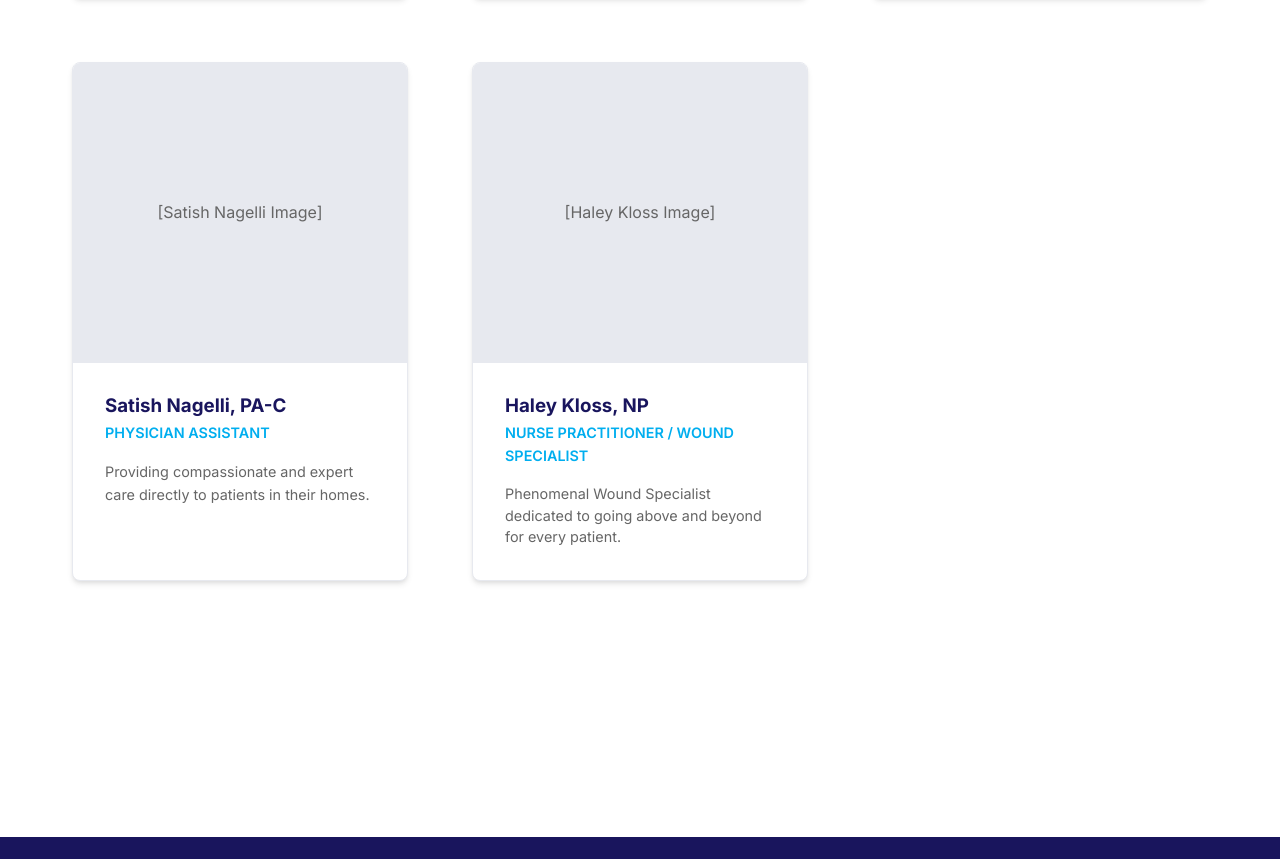
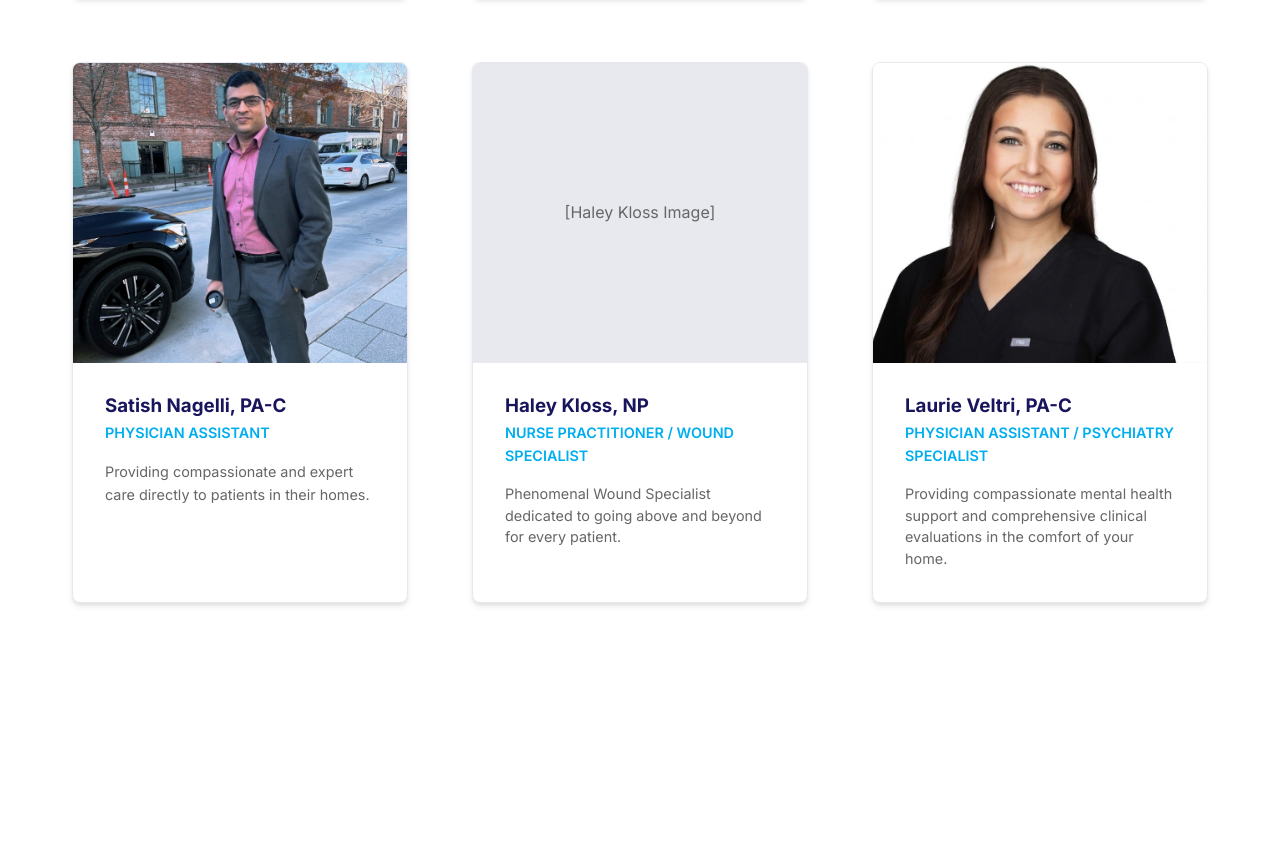
Before and after one commit to darthdragneel1/VWSPC-Website, a website built with Vite: page about/providers.html in a window 1280 px wide. Shown: the part 953-1812 px from the top of the page. Built offline with nearby package versions, Linux system fonts and the light colour scheme.

Commit message:
Add provider Laurie Veltri and image for Satish Nagelli

```diff
--- a/about/providers.html
+++ b/about/providers.html
@@ -123,8 +123,9 @@
                     <div
                         style="background: white; border-radius: var(--border-radius); overflow: hidden; box-shadow: var(--shadow); border: 1px solid var(--color-bg-light);">
                         <div
-                            style="height: 300px; background: var(--color-bg-light); display: flex; align-items: center; justify-content: center; color: var(--color-text-muted);">
-                            [Satish Nagelli Image]</div>
+                            style="height: 300px; background: var(--color-bg-light); overflow: hidden;">
+                            <img src="Satish Nagelli.jpg" alt="Satish Nagelli, PA-C" style="width: 100%; height: 100%; object-fit: cover;">
+                        </div>
                         <div style="padding: var(--spacing-md);">
                             <h3 style="color: var(--color-primary); margin-bottom: 0.25rem;">Satish Nagelli, PA-C</h3>
                             <p
@@ -147,6 +148,21 @@
                                 Nurse Practitioner / Wound Specialist</p>
                             <p style="font-size: 0.9rem; color: var(--color-text-muted); line-height: 1.5;">Phenomenal
                                 Wound Specialist dedicated to going above and beyond for every patient.</p>
+                        </div>
+                    </div>
+                    <!-- Laurie Veltri PA-C -->
+                    <div
+                        style="background: white; border-radius: var(--border-radius); overflow: hidden; box-shadow: var(--shadow); border: 1px solid var(--color-bg-light);">
+                        <div
+                            style="height: 300px; background: var(--color-bg-light); overflow: hidden;">
+                            <img src="Laurie Veltri PA-C.png" alt="Laurie Veltri, PA-C" style="width: 100%; height: 100%; object-fit: cover;">
+                        </div>
+                        <div style="padding: var(--spacing-md);">
+                            <h3 style="color: var(--color-primary); margin-bottom: 0.25rem;">Laurie Veltri, PA-C</h3>
+                            <p
+                                style="color: var(--color-accent); font-weight: 600; font-size: 0.9rem; text-transform: uppercase; margin-bottom: 1rem;">
+                                Physician Assistant / Psychiatry Specialist</p>
+                            <p style="font-size: 0.9rem; color: var(--color-text-muted); line-height: 1.5;">Providing compassionate mental health support and comprehensive clinical evaluations in the comfort of your home.</p>
                         </div>
                     </div>
                 </div>
```
Also changed, not shown: about/Laurie Veltri PA-C.png (added), about/Satish Nagelli.jpg (added).
